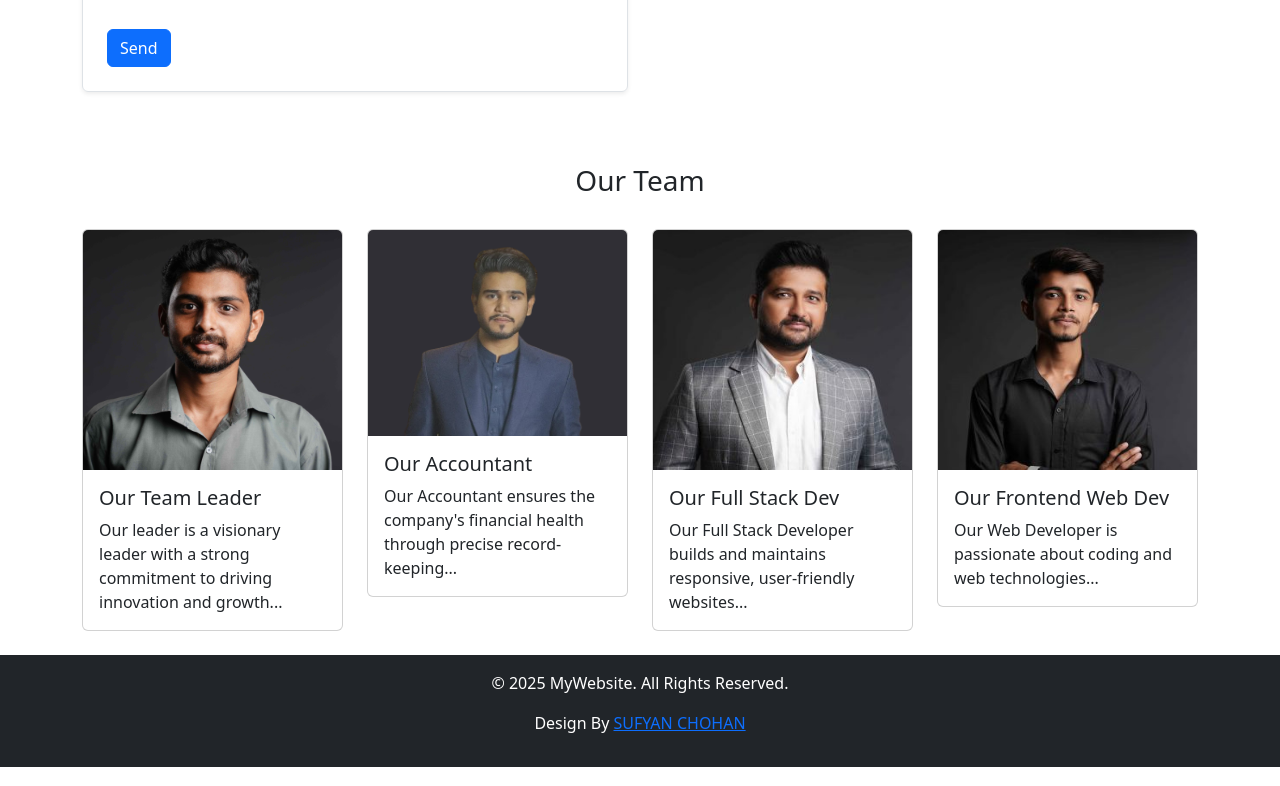
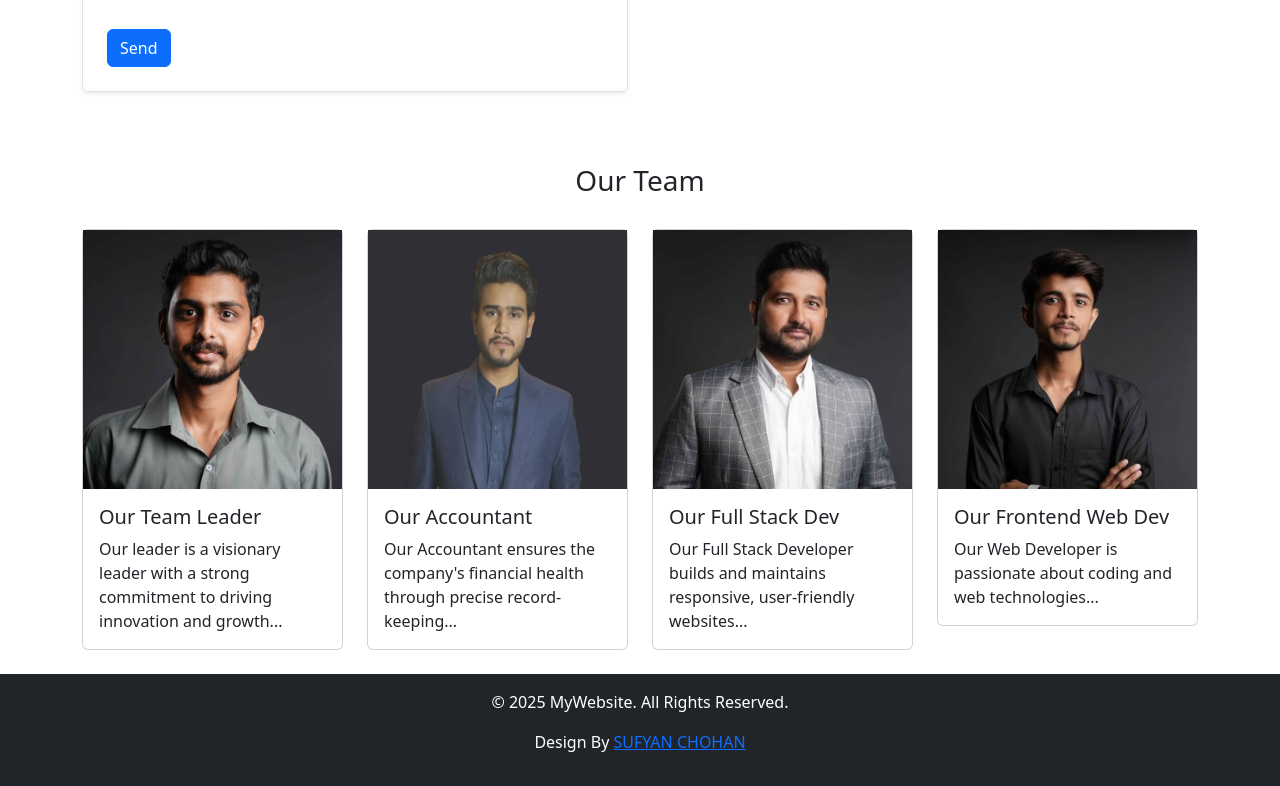
Before and after one commit to SufyanChohan/Portfolio-landing-page-BMJ, a plain HTML site: page index.html in a window 1280 px wide. Shown: the part 1912-2698 px from the top of the page. Drawn offline with nearby package versions, Linux system fonts and the light colour scheme.

Commit message:
favicon done

```diff
--- a/index.html
+++ b/index.html
@@ -4,6 +4,8 @@
     <meta charset="UTF-8">
     <meta name="viewport" content="width=device-width, initial-scale=1.0">
     <title>Landing page</title>
+    <link rel="icon" type="image/png" href="./logo.png">
+
     <link href="https://cdn.jsdelivr.net/npm/bootstrap@5.3.0-alpha1/dist/css/bootstrap.min.css" rel="stylesheet">
     <style>
        .navbar{
@@ -210,7 +212,7 @@
                       <!-- Card 1 -->
                       <div class="col-md-3">
                         <div class="card">
-                          <img height="240px" src="./Faraz-scaled.jpg" class="card-img-top" alt="CEO Image">
+                          <img class="teamimg" src="./Faraz-scaled.jpg" class="card-img-top" alt="CEO Image">
                           <div class="card-body">
                             <h5 class="card-title">Our Team Leader </h5>
                             <p class="card-text">Our leader is a visionary leader with a strong commitment to driving innovation and growth...</p>
@@ -220,7 +222,7 @@
                       <!-- Card 2 -->
                       <div class="col-md-3">
                         <div class="card">
-                          <img src="./ammad (1).png" class="card-img-top" alt="Accountant Image">
+                          <img class="teamimg" src="./ammad_resized_300x300.png" class="card-img-top" alt="Accountant Image">
                           <div class="card-body">
                             <h5 class="card-title">Our Accountant</h5>
                             <p class="card-text">Our Accountant ensures the company's financial health through precise record-keeping...</p>
@@ -230,7 +232,7 @@
                       <!-- Card 3 -->
                       <div class="col-md-3">
                         <div class="card">
-                          <img height="240px" src="./Umer2-300x300.jpg" class="card-img-top" alt="Full Stack Dev Image">
+                          <img class="teamimg" src="./Umer2-300x300.jpg" class="card-img-top" alt="Full Stack Dev Image">
                           <div class="card-body">
                             <h5 class="card-title">Our Full Stack Dev</h5>
                             <p class="card-text">Our Full Stack Developer builds and maintains responsive, user-friendly websites...</p>
@@ -240,7 +242,7 @@
                       <!-- Card 4 -->
                       <div class="col-md-3">
                         <div class="card">
-                          <img height="240px" src="./Sufyan-Chohan-1-300x300.jpg" class="card-img-top" alt="Jr. Web Dev Image">
+                          <img class="teamimg" src="./Sufyan-Chohan-1-300x300.jpg" class="card-img-top" alt="Jr. Web Dev Image">
                           <div class="card-body">
                             <h5 class="card-title">Our Frontend Web Dev</h5>
                             <p class="card-text">Our Web Developer is passionate about coding and web technologies...</p>
```
Also changed, not shown: ammad (1).png (deleted), ammad_resized_300x300.png (added).
